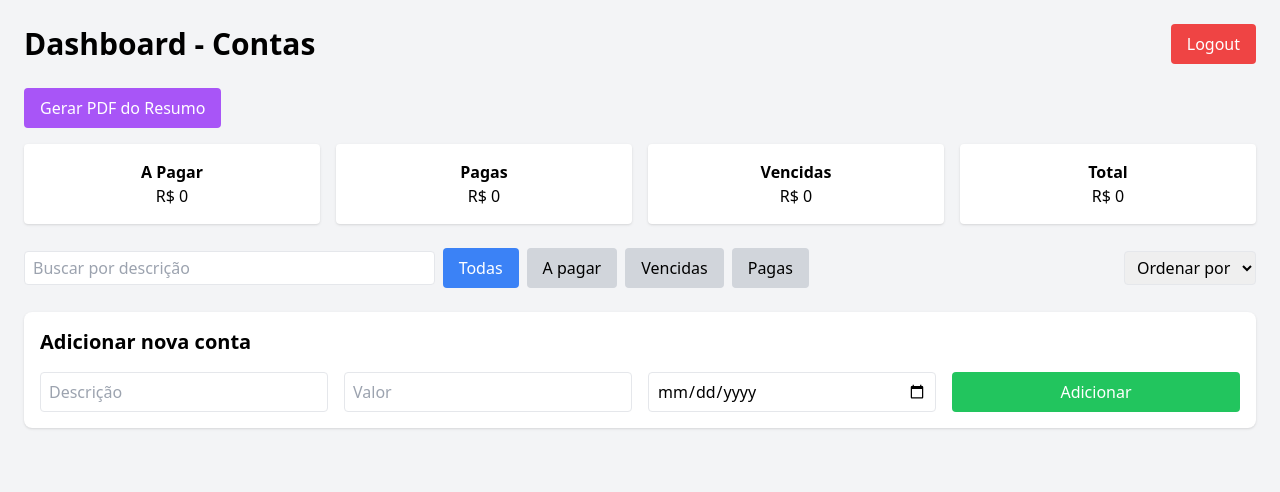
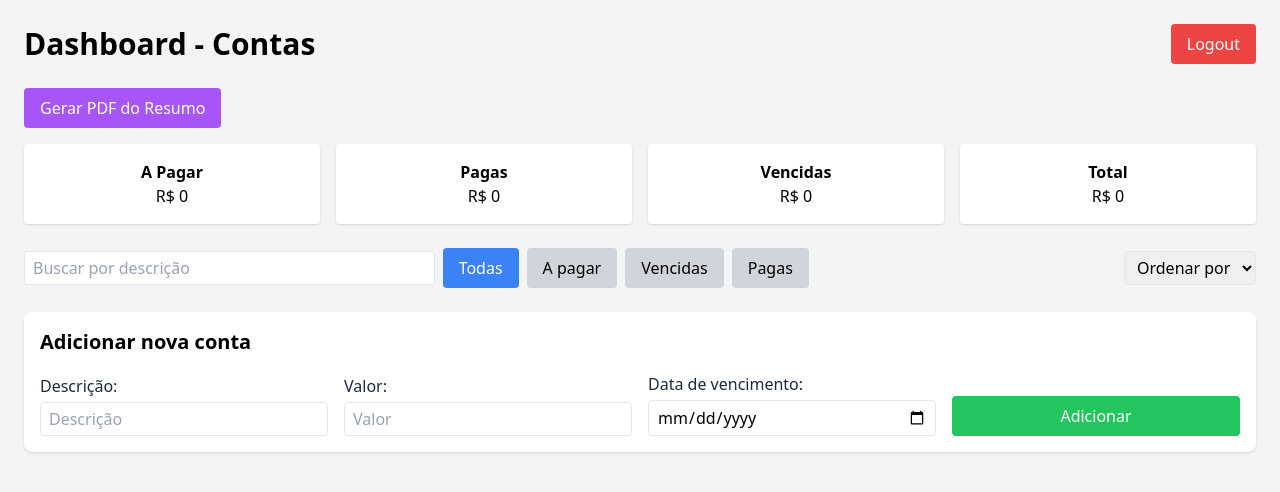
Before and after one commit to Nikooooh/sitetcc, a React (Create React App) app: page /dashboard in a window 1280 px wide. Shown: the top 492 px of the page. Built offline with nearby package versions, Linux system fonts and the light colour scheme; no server answers; sample sign-in values are in the browser's storage.

Commit message:
Adicionando titulo aos inputs

```diff
--- a/src/pages/Dashboard.jsx
+++ b/src/pages/Dashboard.jsx
@@ -263,7 +263,10 @@ export default function Dashboard() {
       {/* Inputs inline */}
       <div className="bg-white p-4 rounded-lg shadow mb-6">
         <h2 className="text-xl font-semibold mb-4">Adicionar nova conta</h2>
-        <div className="grid grid-cols-1 md:grid-cols-4 gap-4">
+        <div className="grid grid-cols-1 md:grid-cols-4 gap-4 items-end">
+          {/* Input de descrição */}
+          <div className="flex flex-col">
+            <span className="text-md text-gray-800 mb-1">Descrição:</span>
             <input
               type="text"
               placeholder="Descrição"
@@ -271,6 +274,11 @@ export default function Dashboard() {
               onChange={(e) => setDescription(e.target.value)}
               className="border rounded px-2 py-1"
             />
+          </div>
+
+          {/* Input de valor */}
+          <div className="flex flex-col">
+            <span className="text-md text-gray-800 mb-1">Valor:</span>
             <input
               type="number"
               placeholder="Valor"
@@ -278,12 +286,22 @@ export default function Dashboard() {
               onChange={(e) => setAmount(e.target.value)}
               className="border rounded px-2 py-1"
             />
+          </div>
+
+          {/* Input de data */}
+          <div className="flex flex-col">
+            <span className="text-md text-gray-800 mb-1">
+              Data de vencimento:
+            </span>
             <input
               type="date"
               value={dueDate}
               onChange={(e) => setDueDate(e.target.value)}
               className="border rounded px-2 py-1"
             />
+          </div>
+
+          {/* Botão */}
           <button
             onClick={addAccountInline}
             className="bg-green-500 text-white rounded px-4 py-2 hover:bg-green-600"
```
Lines whose indentation alone changed are shown as unchanged.
